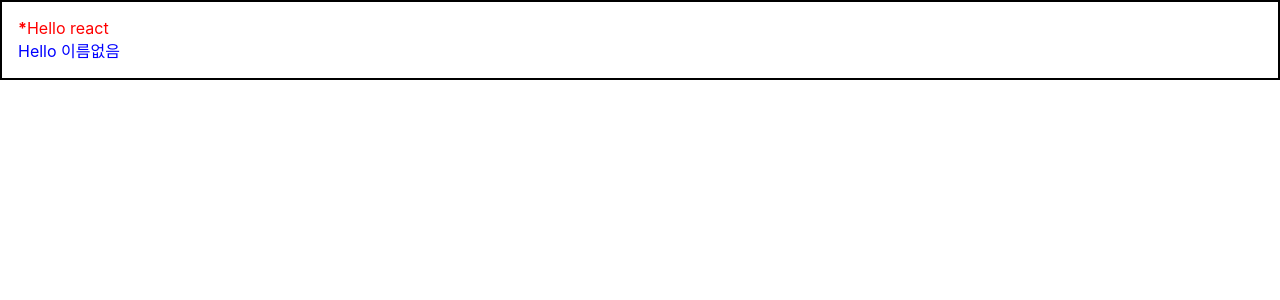
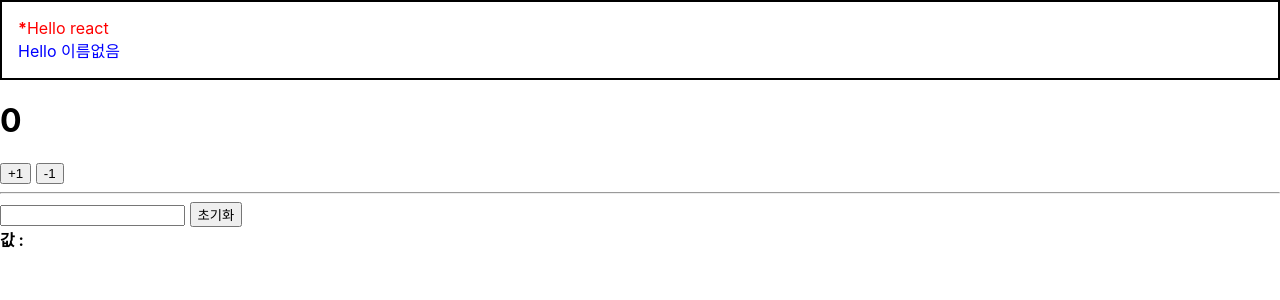
Before and after one commit to guno517/react, a React (Create React App) app: page / in a window 1280 px wide. Shown: the top 300 px of the page. Built offline with nearby package versions, Linux system fonts and the light colour scheme.

Commit message:
useState 상태관리

```diff
--- a/src/App.js
+++ b/src/App.js
@@ -2,13 +2,20 @@
 import Hello from './hello';
 import './App.css';
 import Wrapper from './wrapper';
+import Counter from './Counter';
+import InputSample from './inputSample';
 
 function App() {
   return (
+    <>
     <Wrapper>
-      <Hello name="react" color="red" isSpecial/>
+      <Hello name="react" color="red" isSpecial/>  {/* isSpecial={true}랑 같은 값 */}
       <Hello color="blue" />
     </Wrapper>
+    <Counter />
+    <hr />
+    <InputSample />
+    </>
   );
 }
 
--- /dev/null
+++ b/src/Counter.js
@@ -0,0 +1,23 @@
+import React,{useState} from 'react';
+
+function Counter(){
+    const [number, setNumber] = useState(0); {/*number라는 상태를 만들건데 기본값은 0이다 / setNumber는 0인 상태를 바꿔주는 함수
+    const numberState = useState(0)
+    const number = numberState[0]
+    const setNumber = numberState[1] 이 배열 비구조할당을 통해 위의 한줄로 변경*/}
+    const onIncrease = () => {
+        setNumber(prevNumber => prevNumber + 1); {/**함수형 업데이트 /최적화 */}
+    }
+    const onDecrease = () => {
+        setNumber(number-1)
+    }
+    return(
+        <div>
+            <h1>{number}</h1>
+            <button onClick={onIncrease}>+1</button> {/*onClick={onIncrease()} 라고 넣으면 함수를 호출하는게 되어 렌더링될 때마다 함수가 호출된다. */}
+            <button onClick={onDecrease}>-1</button>
+        </div>
+    );
+}
+
+export default Counter;
--- /dev/null
+++ b/src/inputSample.js
@@ -0,0 +1,23 @@
+import React, {useState} from 'react';
+
+function InputSample() {
+    const [text, setText] = useState('');
+    const onChange = (e) => {
+        setText(e.target.value);
+    };
+    const onReset = () => {
+        setText('');
+    };
+    return (
+        <div>
+            <input onChange={onChange} value={text}/> {/**value={text}가 중요 / 이 값이 없으면 setText에 값이 전달이 안돼 초기화,출력이 안된다. */}
+            <button onClick={onReset}>초기화</button>
+            <div>
+                <b>값 : </b>
+                    {text}
+            </div>
+        </div>
+    );
+}
+
+export default InputSample;
```
